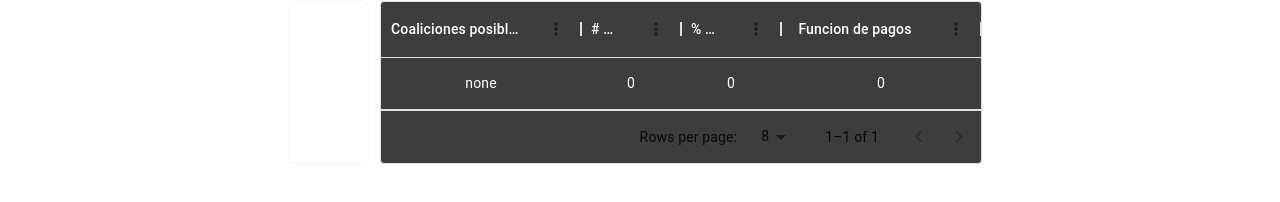
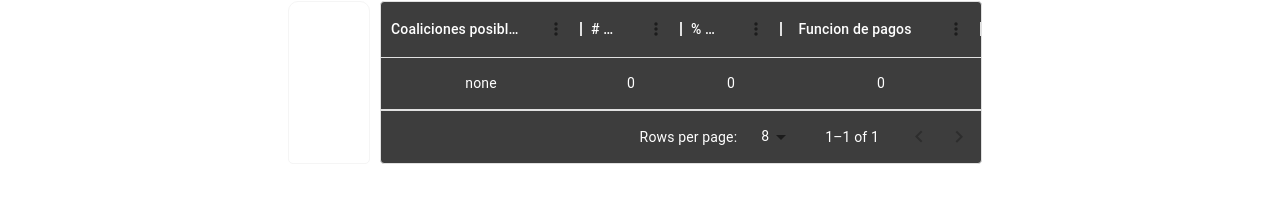
Before and after one commit to JannCarloMoreno/teoria_de_juegos, a React (Vite) app: page / in a window 1280 px wide. Shown: the part 680-882 px from the top of the page. Built offline with nearby package versions, Linux system fonts and the light colour scheme.

Commit message:
Fix text color on footer of table

```diff
--- a/src/components/atoms/table/index.jsx
+++ b/src/components/atoms/table/index.jsx
@@ -1,4 +1,5 @@
 import { DataGrid } from '@mui/x-data-grid';
+import './styles.css'
 
 
 const columns = [
--- /dev/null
+++ b/src/components/atoms/table/styles.css
@@ -0,0 +1,3 @@
+.css-rtrcn9-MuiTablePagination-root{
+    color: white !important
+}
```
